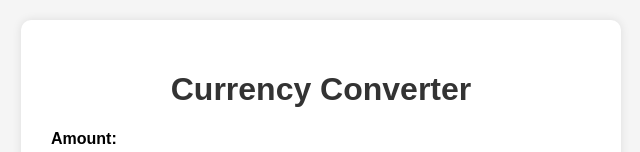
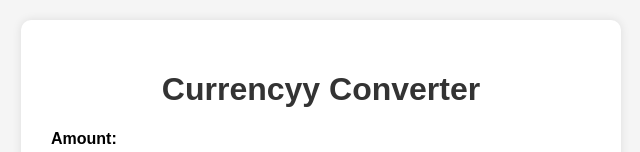
Before and after one commit to ramjith40/currencyconverter, a plain HTML site: page index.html in a window 1280 px wide. Shown: the top 152 px of the page, without its empty margins (319-959 px from the left). Drawn offline with Linux system fonts and the light colour scheme.

Commit message:
Update index.html

```diff
--- a/index.html
+++ b/index.html
@@ -8,7 +8,7 @@
 </head>
 <body>
     <div class="converter-container">
-        <h1>Currency Converter</h1>
+        <h1>Currencyy Converter</h1>
 
         <div class="input-group">
             <label for="amount">Amount:</label>
```
